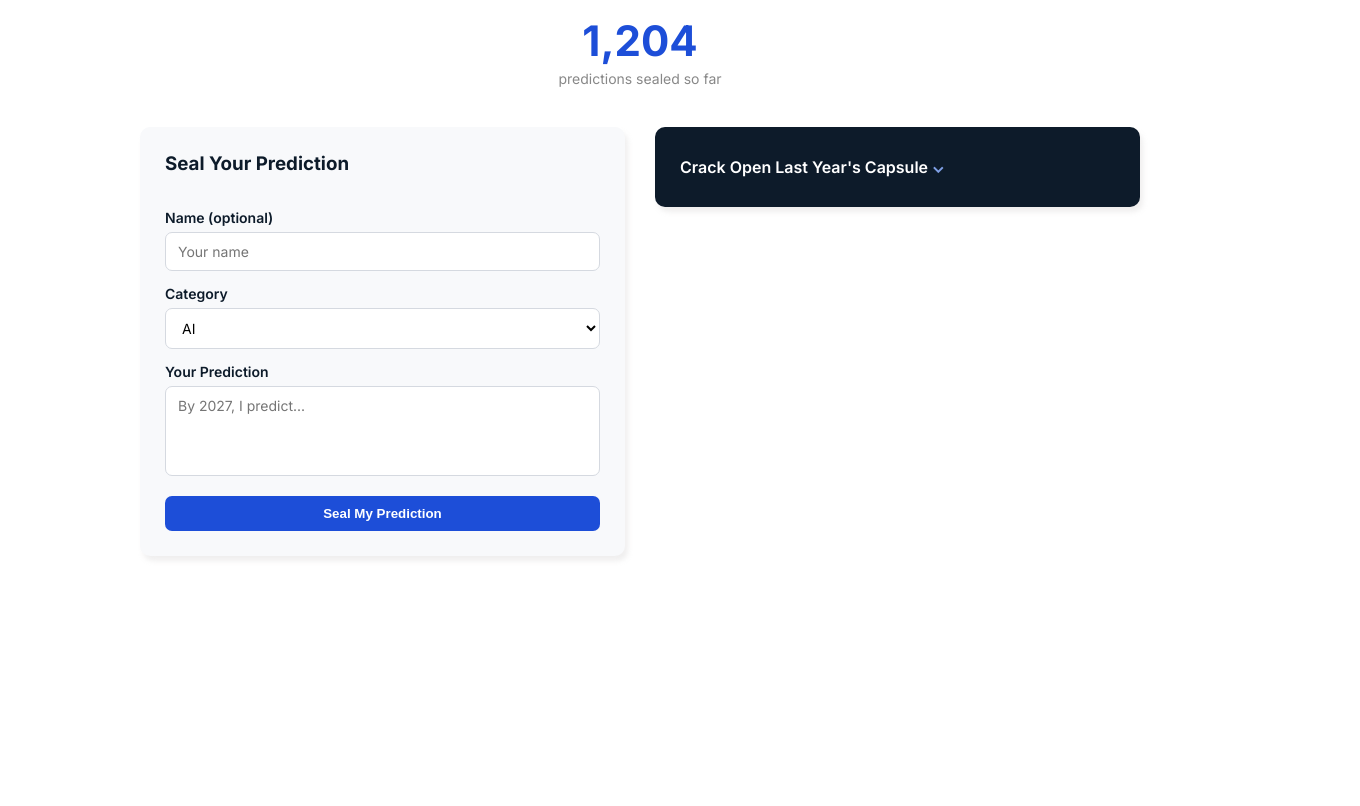
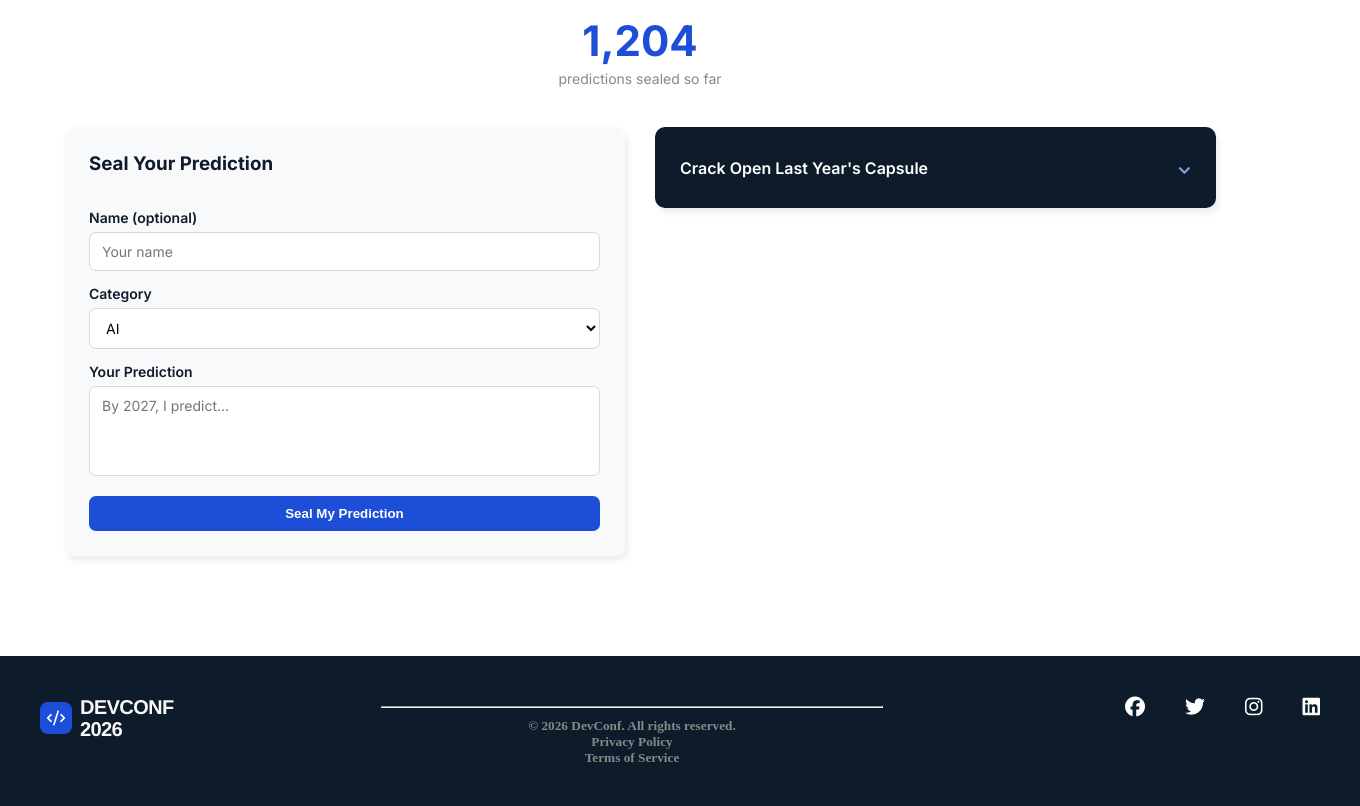
Before and after one commit to A-Tonim/DevConf-2026, a plain HTML site: page index.html in a window 1280 px wide. Shown: the part 2442-3248 px from the top of the page, 1360 px wide, since content can reach past the window. Before the commit the page ends 3098 px from the top, so only its background shows below. Drawn offline with Linux system fonts and the light colour scheme.

Commit message:
footer done

```diff
--- a/index.html
+++ b/index.html
@@ -8,6 +8,7 @@
     <link rel="preconnect" href="https://fonts.googleapis.com">
 <link rel="preconnect" href="https://fonts.gstatic.com" crossorigin>
 <link href="https://fonts.googleapis.com/css2?family=Inter:ital,opsz,wght@0,14..32,100..900;1,14..32,100..900&family=Open+Sans:ital,wght@0,300..800;1,300..800&display=swap" rel="stylesheet">
+<link rel="stylesheet" href="https://cdnjs.cloudflare.com/ajax/libs/font-awesome/6.5.1/css/all.min.css">
 </head>
 <body>
 
@@ -51,7 +52,6 @@
 
 
      <!-- article section -->
-
      <article class="article-section">
         <div class="article-header">
             <h1>Meet the Speakers</h1>
@@ -106,8 +106,9 @@
     </article>
      <!-- article section end -->
 
+
+
      <!-- Pricing section -->
-
      <section class="pricing-section">
         <div class="price-intro">
             <h1>Secure Your Spot</h1>
@@ -183,12 +184,10 @@
 
         </div>
      </section>
+     <!-- Pricing section end -->
 
 
-
-     <!-- Pricing section end -->
-
-     <!-- capsule -->
+     <!-- Tech Time Capsule section -->
      <section class="capsule-section" id="capsule">
         <div class="capsule-intro">
             <h1>Tech Time Capsule</h1>
@@ -224,7 +223,9 @@
             </form>
 
             <details class="capsule-reveal">
-                <summary>Crack Open Last Year's Capsule</summary>
+                <summary>Crack Open Last Year's Capsule <span class="capsule-arrow">⌄</span></summary>
+                <div class="capsule-reveal-content">
+                    <div class="capsule-reveal-inner">
                         <div class="capsule-past-grid">
                             <div class="capsule-past-card">
                                 <h5>AI</h5>
@@ -247,12 +248,46 @@
                                 <h4>— Tomas R.</h4>
                             </div>
                         </div>
+                    </div>
+                </div>
             </details>
 
         </div>
      </section>
+     <!-- Tech Time Capsule section end -->
 
-     <!-- Tech Time Capsule section end -->
+
+     <!-- footer start -->
+      <footer class="footer-container">
+        <div class="footer-logo"><img src="./assets/footer-logo.png" alt=""></div>
+        <div class="footer-text">
+            <hr>
+            <h5>© 2026 DevConf. All rights reserved.</h5>
+            <h5>Privacy Policy</h5>
+            <h5>Terms of Service</h5>
+        </div>
+        <div class="icons">
+            <a href="https://facebook.com/devconf" target="_blank">
+                <i class="fa-brands fa-facebook"></i>
+            </a>
+            <a href="https://twitter.com/devconf" target="_blank">
+                <i class="fa-brands fa-twitter"></i>
+            </a>
+            <a href="https://instagram.com/devconf" target="_blank">
+                <i class="fa-brands fa-instagram"></i>
+            </a>
+            <a href="https://linkedin.com/company/devconf" target="_blank">
+                <i class="fa-brands fa-linkedin"></i>
+            </a>
+
+
+
+        </div>
+      </footer>
+
+
+     <!-- footer end -->
+
 
 </body>
 </html>
--- a/style.css
+++ b/style.css
@@ -233,7 +233,6 @@ nav a{
         color:#020202
     }
 
-
  /* Tech Time Capsule section */
 .capsule-section{
     width: 100%;
@@ -277,7 +276,7 @@ nav a{
 
 .capsule-wrapper{
     margin-top: 40px;
-    width: 1000px;
+    width: 1400px;
     max-width: 90%;
     display: flex;
     flex-direction: row;
@@ -346,34 +345,51 @@ nav a{
     list-style: none;
     color: #ffffff;
     padding: 5px 0px;
+    display: flex;
+    align-items: center;
+    justify-content: space-between;
 }
 .capsule-reveal summary::-webkit-details-marker{
     display: none;
 }
-.capsule-reveal summary::after{
-    content: "  ⌄";
+.capsule-arrow{
+    display: inline-block;
     color: #80a1e7;
     font-weight: 700;
+    font-size: 18px;
+    transition: transform 0.3s ease;
 }
-.capsule-reveal[open] summary::after{
-    content: "  ⌃";
+.capsule-reveal[open] .capsule-arrow{
+    transform: rotate(180deg);
+}
+
+/* Smooth lid-opening reveal driven by the [open] attribute.
+   The grid-template-rows 0fr -> 1fr trick lets height itself
+   transition, which a plain max-height/opacity pair can't do cleanly. */
+.capsule-reveal-content{
+    display: grid;
+    grid-template-rows: 0fr;
+    opacity: 0;
+    transition: grid-template-rows 0.35s ease, opacity 0.3s ease;
+}
+.capsule-reveal[open] > .capsule-reveal-content{
+    grid-template-rows: 1fr;
+    opacity: 1;
+}
+.capsule-reveal-inner{
+    overflow: hidden;
+    min-height: 0;
 }
 .capsule-past-grid{
     margin-top: 20px;
     display: grid;
     grid-template-columns: repeat(2, 1fr);
     gap: 15px;
-    animation: capsuleReveal 0.4s ease;
+    transform: translateY(-8px);
+    transition: transform 0.35s ease;
 }
-@keyframes capsuleReveal{
-    from{
-        opacity: 0;
-        transform: translateY(-10px);
-    }
-    to{
-        opacity: 1;
+.capsule-reveal[open] .capsule-past-grid{
     transform: translateY(0);
-    }
 }
 .capsule-past-card{
     background-color: #16293e;
@@ -399,14 +415,36 @@ nav a{
     font-weight: 500;
 }
 
-@media (max-width: 800px){
-    .capsule-wrapper{
+/* footer start */
+.footer-container{
+    width: 100%;
+    background-color:#0D1B2A ;
+    display: flex;
+    justify-content: space-between;
+    align-content: center;
+    padding: 40px 40px;
+
+}
+.footer-text{
+    margin-top: 10px;
+    color:#888888;
+    display: flex;
     flex-direction: column;
+    justify-content: center;
+    align-items: center;
 }
-    .capsule-intro{
-        width: 85%;
+.footer-text hr{
+    margin-bottom: 10px;
+    width:500px;
 }
-    .capsule-past-grid{
-        grid-template-columns: 1fr;
+.icons a {
+  color: white;
+  font-size: 20px;
+  margin-left: 15px;
+  text-decoration: none;
+  padding-left: 20px;
 }
+
+.icons a:hover {
+  color: #4125f2; /* or whatever your accent color is */
 }
```
Lines whose indentation alone changed are shown as unchanged.
